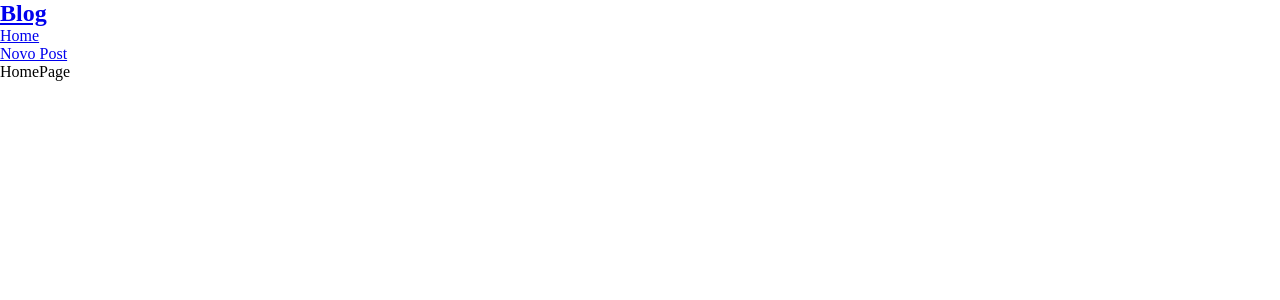
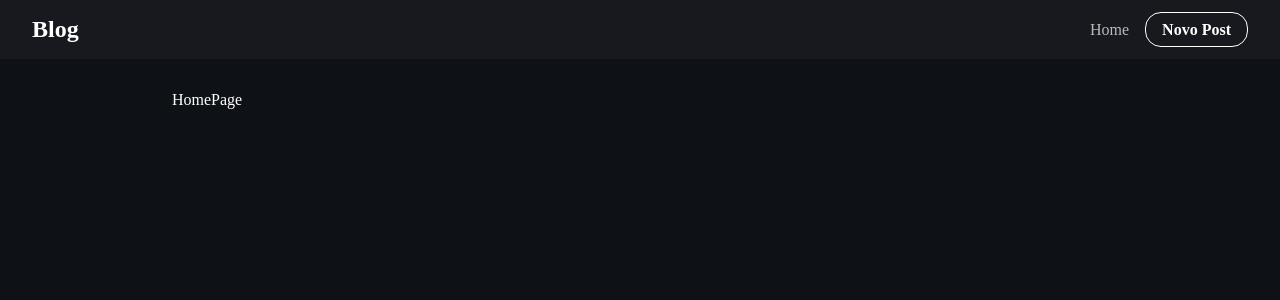
Before and after one commit to matheuspeluso/blog, a React (Vite) app: page / in a window 1280 px wide. Shown: the top 300 px of the page. Built offline with nearby package versions, Linux system fonts and the light colour scheme; a web font is replaced by a local one.

Commit message:
applied base styles

```diff
--- a/src/App.css
+++ b/src/App.css
@@ -0,0 +1,5 @@
+.container{
+    max-width: 1000px;
+    margin: 2rem auto;
+    padding: 0 2rem;
+}
--- a/src/App.jsx
+++ b/src/App.jsx
@@ -1,7 +1,7 @@
 import { Outlet } from 'react-router-dom';
 
 //components
-import NavBar from './components/NavBar';
+import NavBar from "./components/NavBar/NavBar";
 
 import './App.css'
 
--- /dev/null
+++ b/src/components/NavBar/NavBar.css
@@ -0,0 +1,24 @@
+.navbar{
+    display: flex;
+    align-items: center;
+    justify-content: space-between;
+    padding: 1rem 2rem;
+    background-color:#17191f;
+}
+
+.navbar h2 a{
+    opacity: 1;
+}
+
+.navbar ul{
+    display: flex;
+    gap: 1rem;
+}
+
+.new-btn{
+    font-weight: bold;
+    border: 1px solid #fff;
+    padding: 0.5rem 1rem;
+    border-radius: 1rem;
+    opacity: 1;
+}
--- a/src/components/NavBar.jsx
+++ b/src/components/NavBar/NavBar.jsx
@@ -1,4 +1,5 @@
 import { Link } from "react-router-dom"
+import "./NavBar.css"
 
 const NavBar = () => {
   return (
--- a/src/index.css
+++ b/src/index.css
@@ -4,3 +4,29 @@
   box-sizing: border-box;
   font-family: "Blinker";
 }
+
+body{
+  background-color: #0e1217;
+  color: #fff;
+}
+
+ul{
+  list-style: none;
+}
+
+a{
+  text-decoration: none;
+  color: #fff;
+  opacity: 0.7;
+  transition: .3s;
+  cursor: pointer;
+}
+
+a:hover{
+  opacity: 1;
+
+}
+
+p{
+  color: #a9abb3;
+}
```
